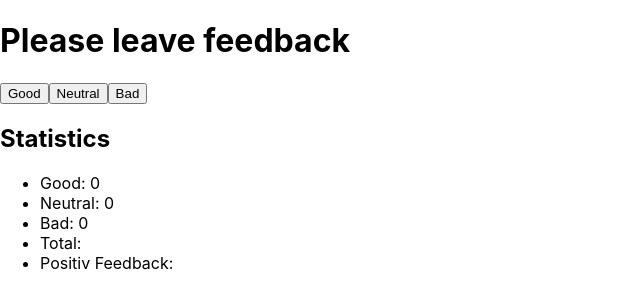
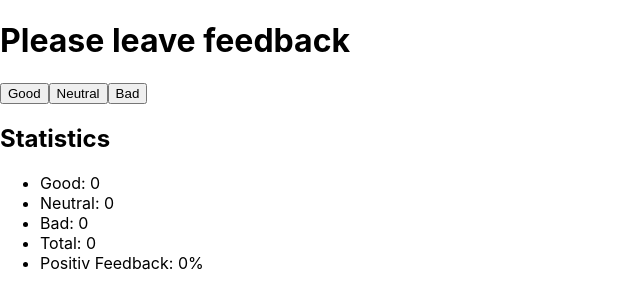
Before and after one commit to Tatiana-Tsymbaliuk/goit-react-hw-02-feedback, a React (Create React App) app: page / in a window 1280 px wide. Shown: the top 308 px of the page, without its empty margins (0-640 px from the left). Built offline with nearby package versions, Linux system fonts and the light colour scheme.

Commit message:
create task1

```diff
--- a/src/components/App.jsx
+++ b/src/components/App.jsx
@@ -1,10 +1,11 @@
 import Feedback from "components/Feedback";
+
+
 
 export const App = () => {
   return (
     <div>
       <Feedback/>
-
     </div>
   );
 };
--- a/src/components/Feedback/Feedback.js
+++ b/src/components/Feedback/Feedback.js
@@ -1,5 +1,13 @@
 import React from 'react';
+import Statistics from './Statistics';
+import FeedbackOptions from './FeedbackOptions';
 
+const feedbacks = [
+  {name: 'Good'},
+  {name: 'Neutral'},
+  {name: 'Bad'}
+]
+console.log(feedbacks) ;
 class Feedback extends React.Component{
 state = {
   good: 0,
@@ -13,31 +21,60 @@ state = {
                 this.setState(prevState => ({neutral: prevState.neutral + 1}));
         }
         handleFeedbackBad = () => {
-                this.setState(prevState => ({bad: prevState.bad + 1}));
+                this.setState(prevState => ({ bad: prevState.bad + 1 }));
+           }
+        //    handleFeedback = ({feedbacks}) => {
+        //         this.setState((prevState) => ({
+        //           [feedbacks]: prevState[feedbacks] + 1,
+        //         }));
+        //       };
+        handleFeedback = ()=>{
+                if (this.setState({good: 1})){
+                        this.setState(prevState => ({good: prevState.good + 1}));
+                }
+                if (this.setState({neutral: 1})){
+                        this.setState(prevState => ({neutral: prevState.neutral + 1}));
+                }
+                if(this.setState({bad: 1})){
+                        this.setState(prevState => ({bad: prevState.bad + 1 }));
+                }
         }
-        // countTotalFeedback(){
-        //         const { good, neutral, bad } = this.props;
-        //         return good+neutral+bad
 
+
+        // onLeaveFeedback = ({good, neutral,bad}) => {
+        //         this.setState(prevState => ({
+        //                 good: prevState.good + 1,
+        //                 neutral: prevState.neutral + 1,
+        //                 bad: prevState.bad + 1
+
+        //         }));
         // }
 
+        countTotalFeedback(){
+                return (this.state.good + this.state.neutral + this.state.bad)
+        }
+        countPositiveFeedbackPercentage() {
+                return (Math.round((this.state.good * 100) / this.countTotalFeedback())||0)
+
+        }
+
+
         render() {
+                const total = this.countTotalFeedback();
+                //const procent = this.countPositiveFeedbackPercentage();
                 return (
                         <div>
                                 <h1>Please leave feedback</h1>
-                                <div>
-                                <button onClick={this.handleFeedbackGood}>Good</button>
-                                <button onClick={this.handleFeedbackNeutral}>Neutral</button>
-                                <button onClick={this.handleFeedbackBad}>Bad</button>
-                                </div>
-                                <h2>Statistics</h2>
-                                <ul>
-                                        <li>Good: {this.state.good}</li>
-                                        <li>Neutral: {this.state.neutral}</li>
-                                        <li>Bad: {this.state.bad}</li>
-                                        <li>Total: { }</li>
-                                        <li>Positiv Feedback: {}</li>
-                                </ul>
+                                <FeedbackOptions options={feedbacks} onLeaveFeedback={this.handleFeedback}></FeedbackOptions>
+                                <Statistics
+                                        good={this.state.good }
+                                        neutral={this.state.neutral }
+                                        bad={ this.state.bad}
+                                        total={total}
+                                        positivePercentage={ this.countPositiveFeedbackPercentage()}>
+
+                                        </Statistics>
+
                         </div>
         )
 }
--- /dev/null
+++ b/src/components/Feedback/FeedbackOptions.js
@@ -0,0 +1,20 @@
+import React from 'react';
+
+
+
+const FeedbackOptions = ({options, onLeaveFeedback}) => {
+
+return (<div>{options.map(({name})=>(
+
+        <button
+        key={name}
+        onClick={onLeaveFeedback}
+        className='FeedbackBtn'>{name}</button>
+)
+
+)}
+
+        </div>)
+}
+
+export default FeedbackOptions;
--- /dev/null
+++ b/src/components/Feedback/Statistics.js
@@ -0,0 +1,14 @@
+import React from 'react';
+
+const Statistics = ({good, neutral, bad, total, positivePercentage})=> {
+      return   <div>
+        <h2>Statistics</h2>
+        <ul>
+        <li>Good: {good}</li>
+        <li>Neutral: {neutral}</li>
+        <li>Bad: {bad}</li>
+        <li>Total: {total}</li>
+        <li>Positiv Feedback: {positivePercentage}%</li>
+        </ul></div>
+}
+export default Statistics
```
